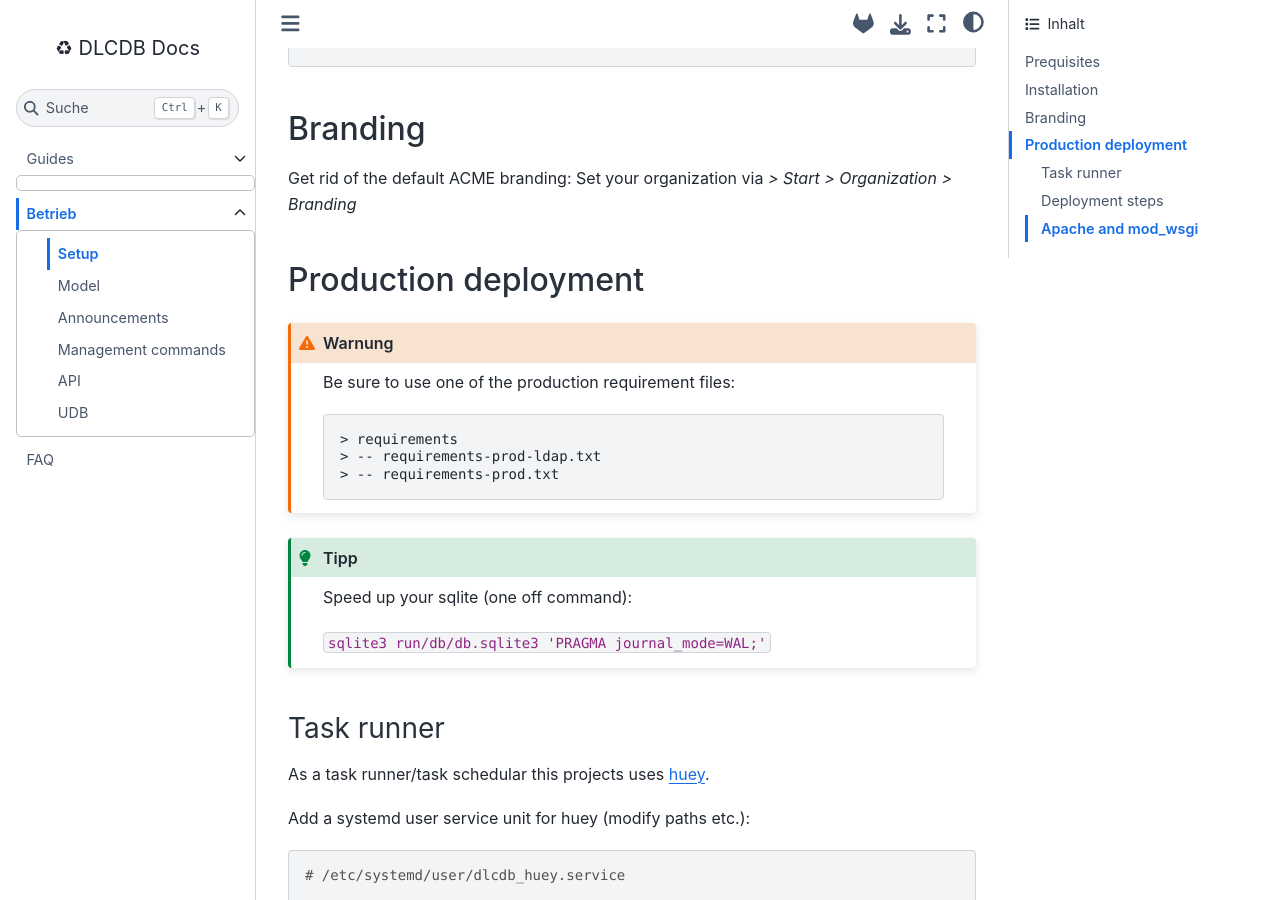
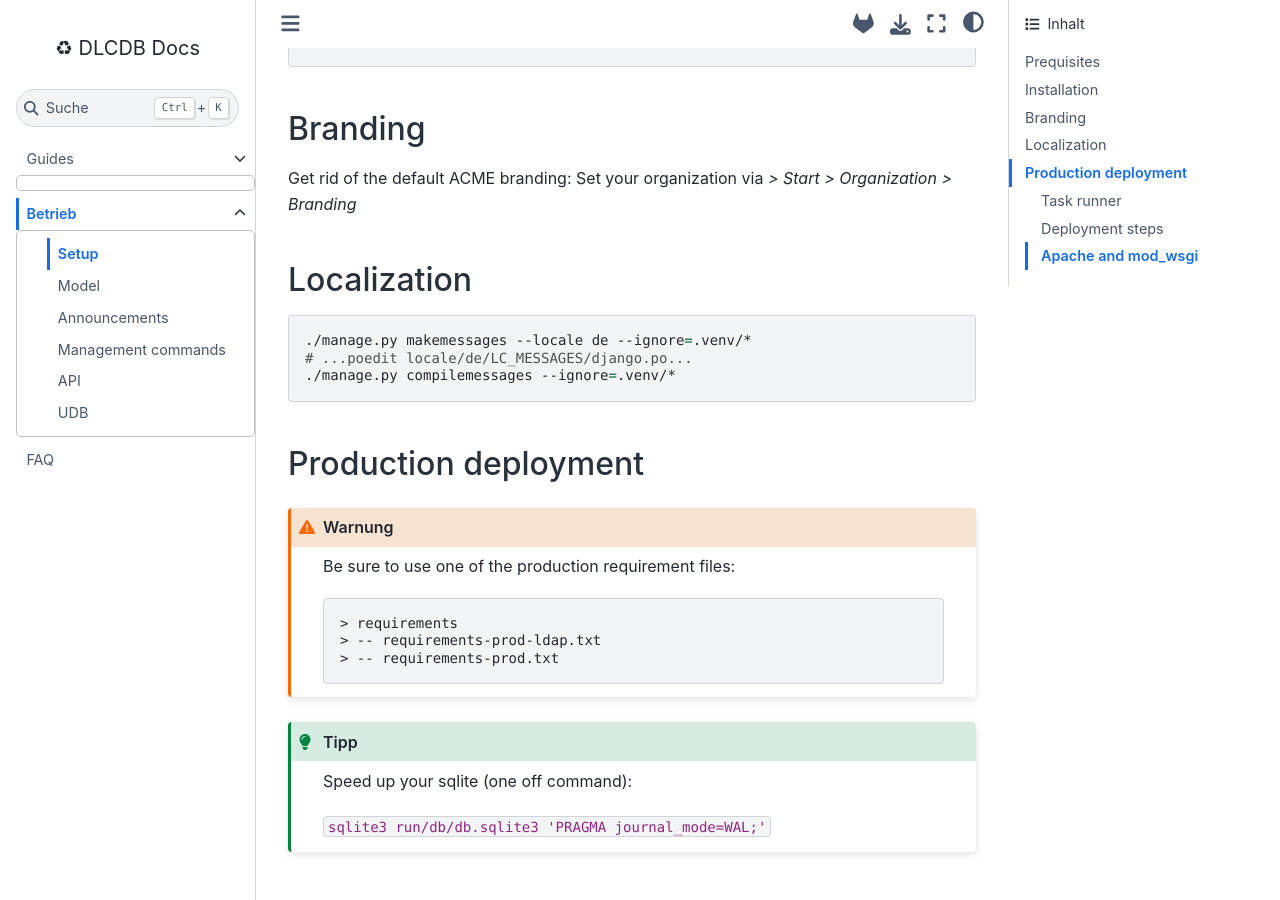
Before and after one commit to tombreit/django-dlcdb, a Sphinx documentation site: the page built from docs/betrieb/setup.md, in a window 1280 px wide and 900 px high, scrolled down 1229 px. Built offline with Sphinx 7.4.7 and the Sphinx Book theme 1.1.4, drawn with Linux system fonts in a browser that asks for light colours.

Commit message:
starting with localization...

````diff
--- a/docs/betrieb/setup.md
+++ b/docs/betrieb/setup.md
@@ -60,6 +60,14 @@ make -C docs html
 
 Get rid of the default ACME branding: Set your organization via *> Start > Organization > Branding*
 
+
+## Localization
+
+```bash
+./manage.py makemessages --locale de --ignore=.venv/*
+# ...poedit locale/de/LC_MESSAGES/django.po...
+./manage.py compilemessages --ignore=.venv/*
+```
 
 ## Production deployment
 
````
Also changed, not shown: 4 other files.
